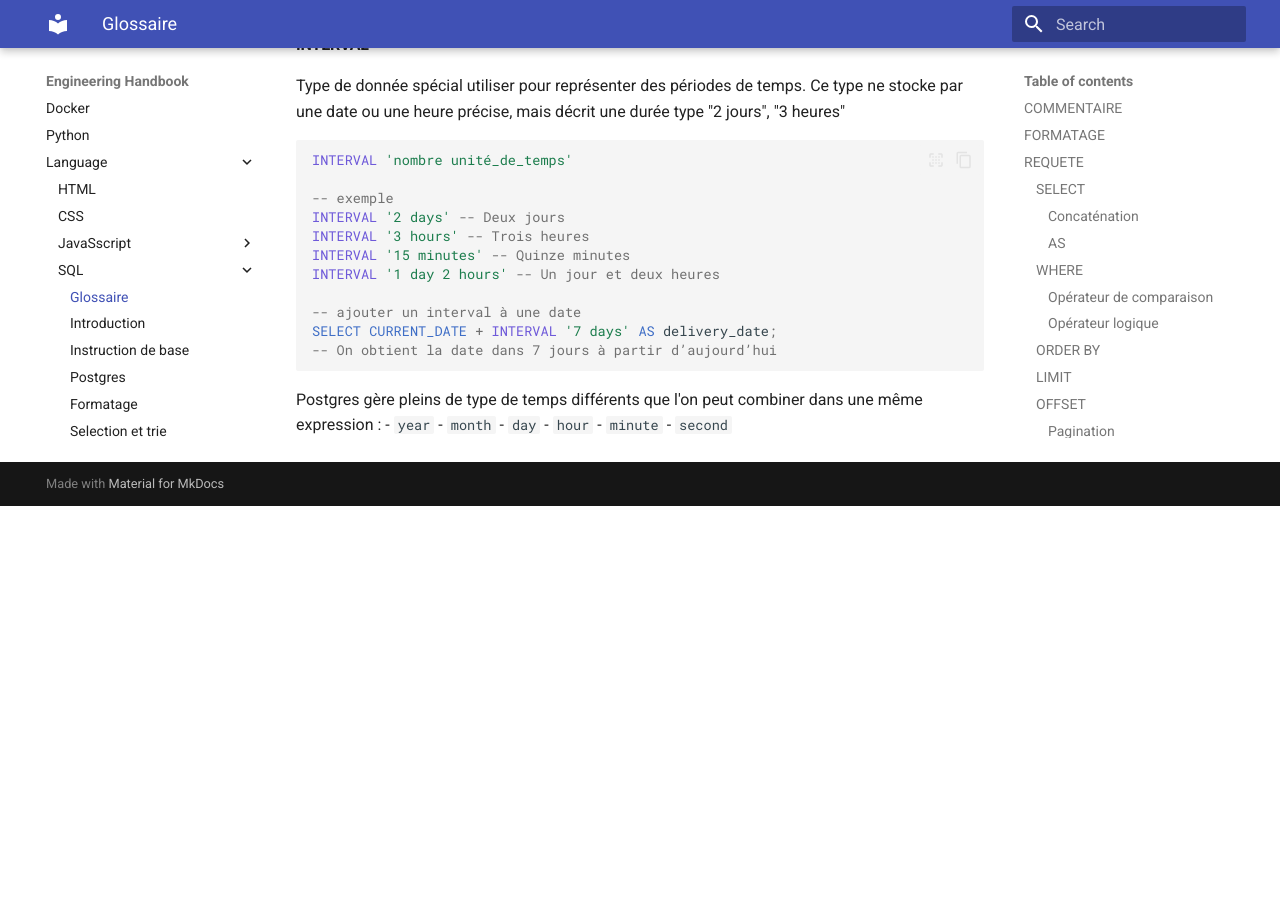
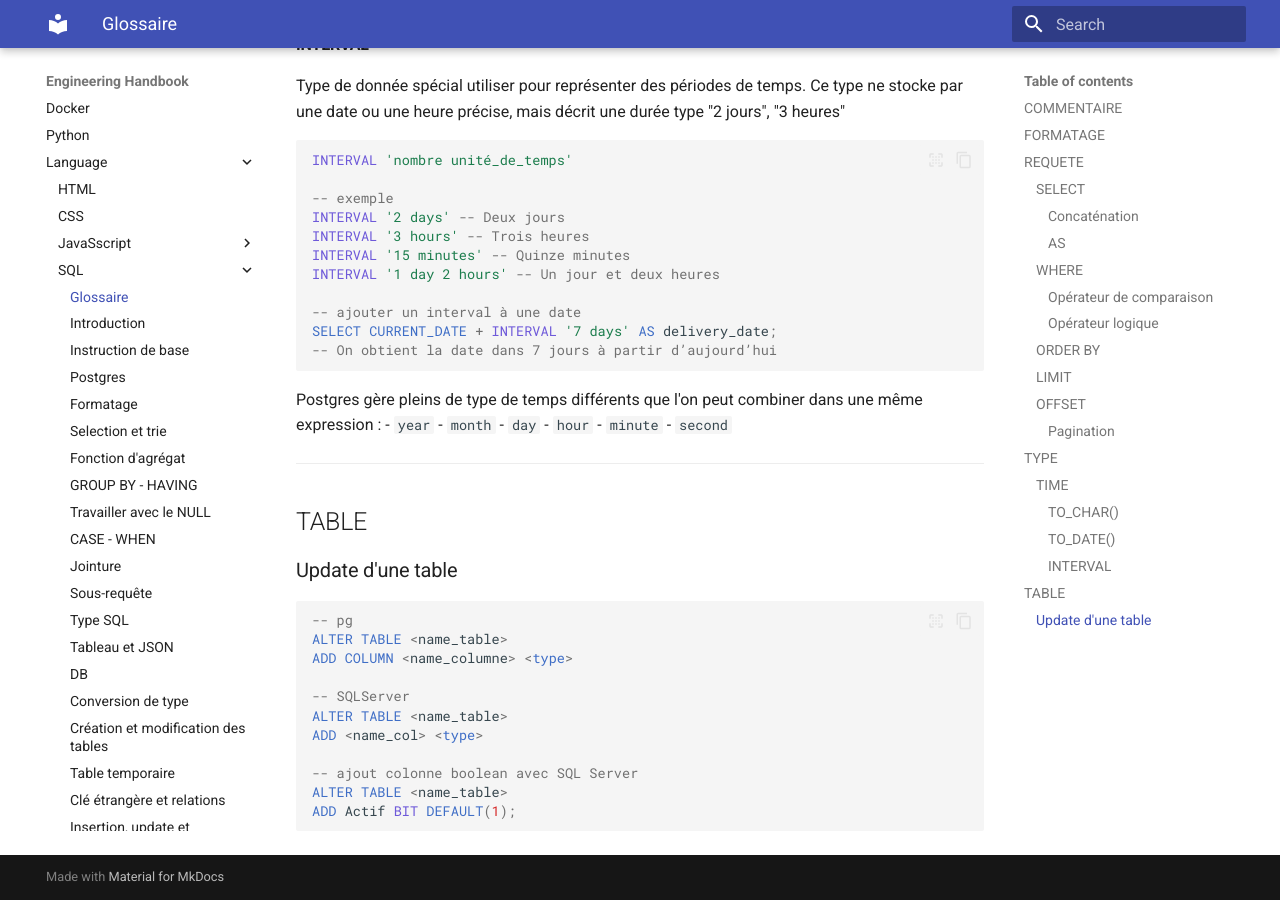
Before and after one commit to GuillemotClement/engineering-handbook, an MkDocs documentation site: the page built from docs/language/sql/00-glossaire.md, in a window 1280 px wide and 900 px high, scrolled down 5401 px. Built offline with MkDocs 1.6.1 and Material for MkDocs 9.7.7, drawn with Linux system fonts in a browser that asks for light colours; before the commit the page ends 5907 px from its top, so only the background shows below that.

Commit message:
sql/ alter table

````diff
--- a/docs/language/sql/00-glossaire.md
+++ b/docs/language/sql/00-glossaire.md
@@ -266,3 +266,27 @@ Postgres gère pleins de type de temps différents que l'on peut combiner dans u
 - `hour`
 - `minute`
 - `second`
+
+
+
+
+
+---
+
+## TABLE
+
+### Update d'une table
+
+```sql
+-- pg
+ALTER TABLE <name_table>
+ADD COLUMN <name_columne> <type>
+
+-- SQLServer
+ALTER TABLE <name_table>
+ADD <name_col> <type>
+
+-- ajout colonne boolean avec SQL Server
+ALTER TABLE <name_table>
+ADD Actif BIT DEFAULT(1);
+```
````
